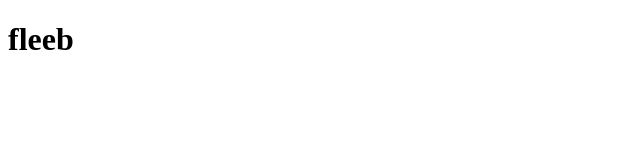
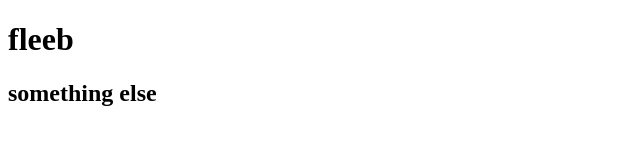
Before and after one commit to UKxTrauma/mystic, a plain HTML site: page mystic.html in a window 1280 px wide. Shown: the whole page, without its empty margins (0-640 px from the left). Drawn offline with Linux system fonts and the light colour scheme.

Commit message:
setting up origin

```diff
--- a/mystic.html
+++ b/mystic.html
@@ -7,5 +7,6 @@
 </head>
 <body>
     <h1>fleeb</h1>
+    <h2>something else</h2>
 </body>
 </html>
```
